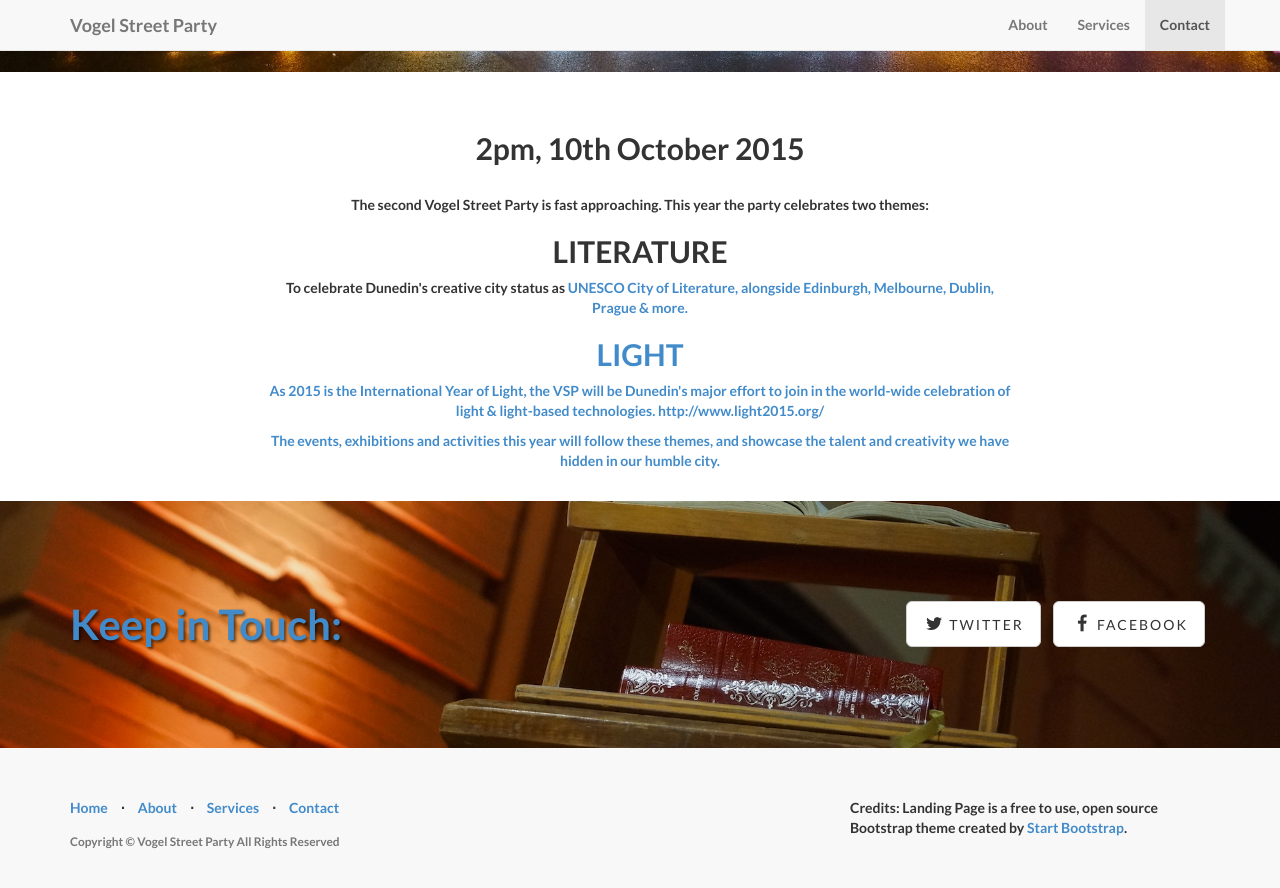
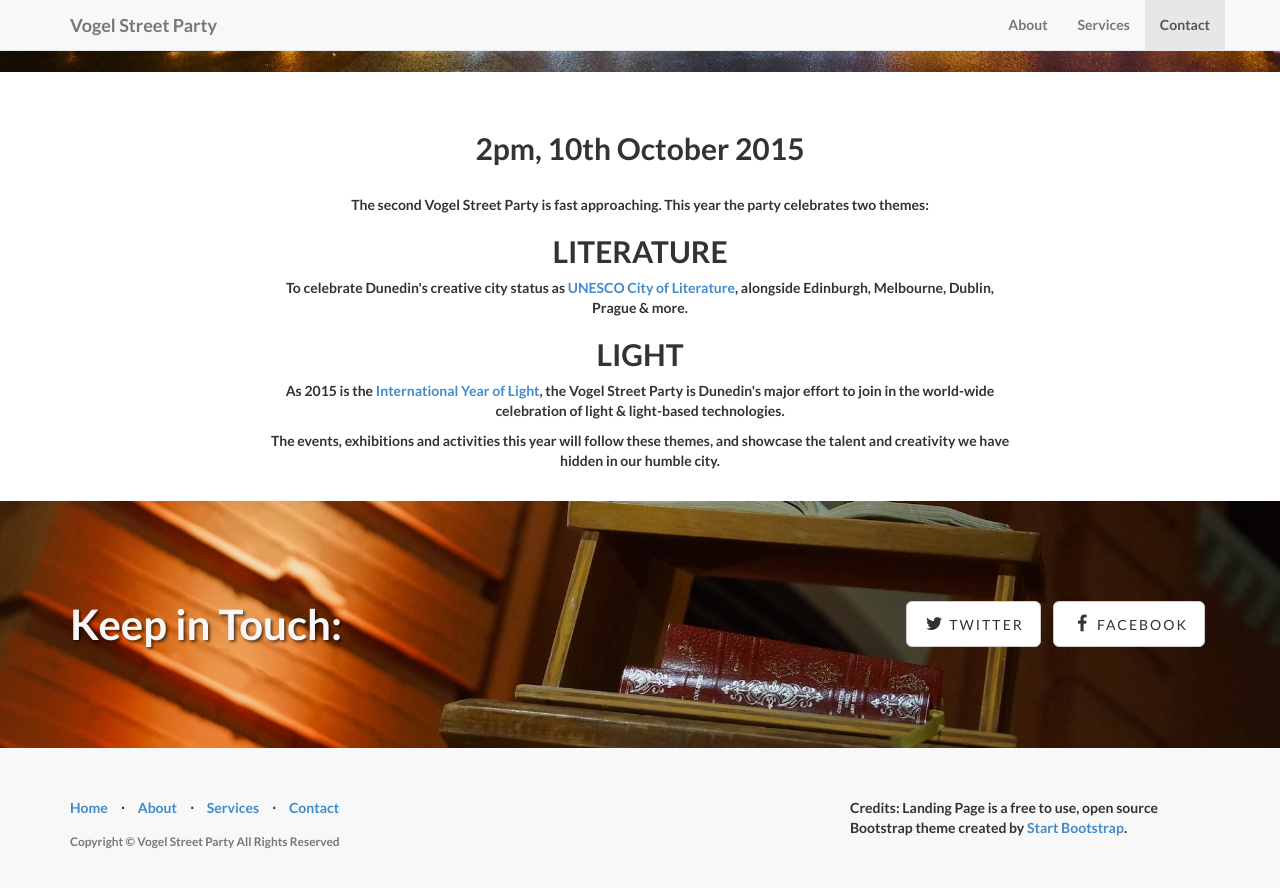
Before and after one commit to vogelstpartystaging/vogelstpartystaging-001.github.io, a Jekyll site: the page built from index.html, in a window 1280 px wide and 900 px high, scrolled down 705 px. Shown: the top 888 px of the window. Built offline with Jekyll 4.4.1, drawn with Linux system fonts in a browser that asks for light colours.

Commit message:
fix links in about section

```diff
--- a/_includes/about.html
+++ b/_includes/about.html
@@ -11,11 +11,11 @@
                 </p>
                 <h2>LITERATURE</h2>
                 <p>
-                To celebrate Dunedin's creative city status as <a href="http://www.unesco.org/new/en/culture/themes/creativity/creative-cities-network/literature">UNESCO City of Literature, alongside Edinburgh, Melbourne, Dublin, Prague &amp; more.
+                To celebrate Dunedin's creative city status as <a href="http://www.unesco.org/new/en/culture/themes/creativity/creative-cities-network/literature">UNESCO City of Literature</a>, alongside Edinburgh, Melbourne, Dublin, Prague &amp; more.
                 </p>
                 <h2>LIGHT</h2>
                 <p>
-                As 2015 is the International Year of Light, the VSP will be Dunedin's major effort to join in the world-wide celebration of light &amp; light-based technologies. http://www.light2015.org/
+                As 2015 is the <a href="http://www.light2015.org/">International Year of Light</a>, the Vogel Street Party is Dunedin's major effort to join in the world-wide celebration of light &amp; light-based technologies.
                 </p>
                 <p>
                 The events, exhibitions and activities this year will follow these themes, and showcase the talent and creativity we have hidden in our humble city.
```
